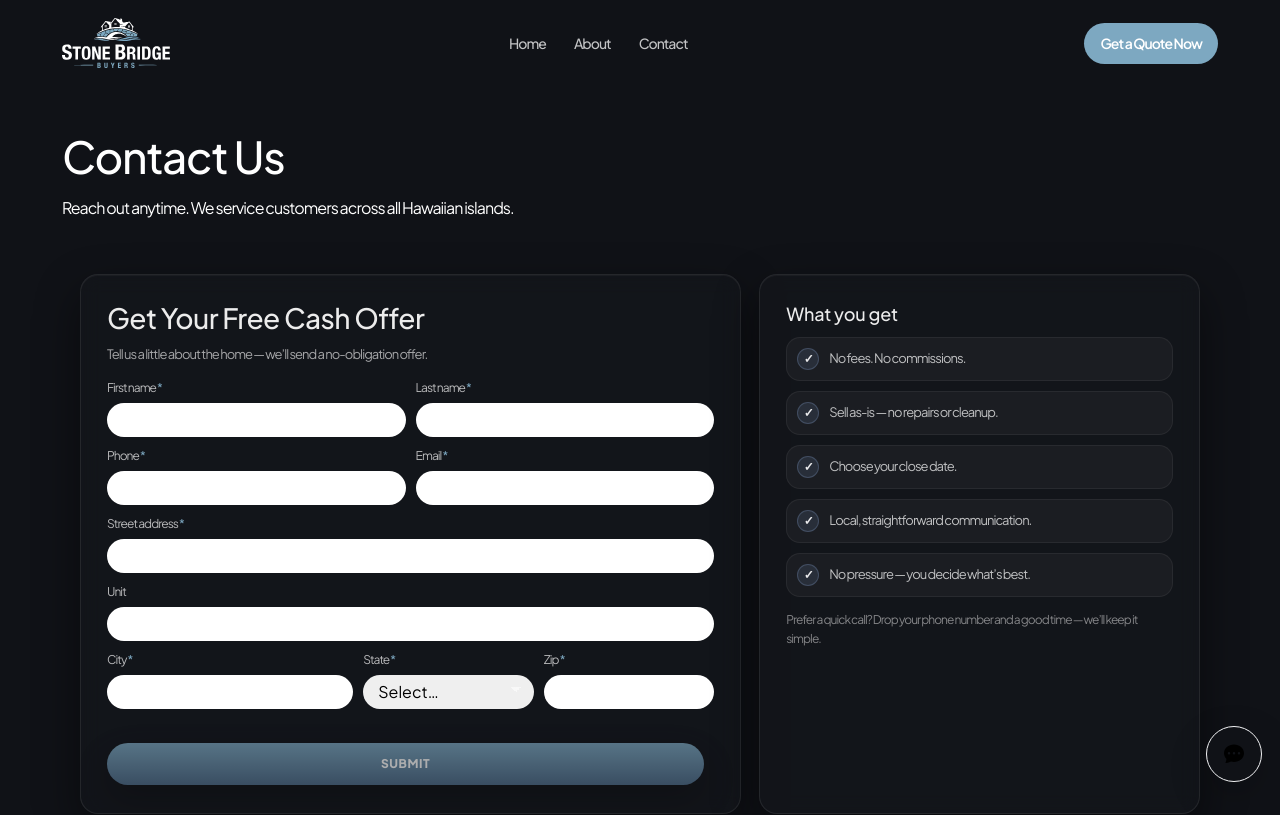
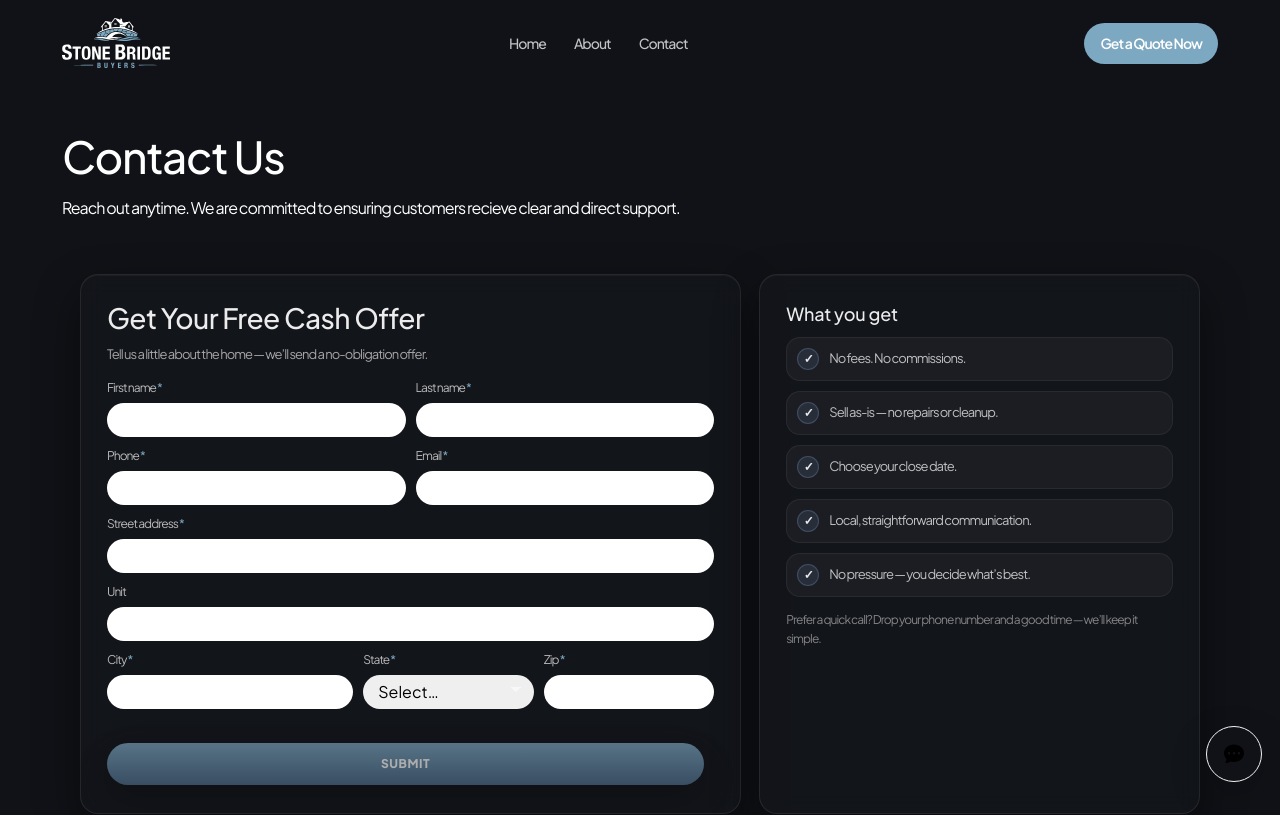
Before and after one commit to claytonvk/stone-bridge-buyers-web, a React (Vite) app: page /contact in a window 1280 px wide. Shown: the top 815 px of the page. Built offline with nearby package versions, Linux system fonts and the light colour scheme; a web font is replaced by a local one.

Commit message:
Minor copy fix

```diff
--- a/src/pages/Contact.jsx
+++ b/src/pages/Contact.jsx
@@ -9,7 +9,7 @@ export default function Contact() {
       <Shell>
         <Title>Contact Us</Title>
         <SubTitle>
-          Reach out anytime. We service customers across all Hawaiian islands.
+          Reach out anytime. We are committed to ensuring customers recieve clear and direct support.
         </SubTitle>
         <OfferFormSection />
       </Shell>
```
